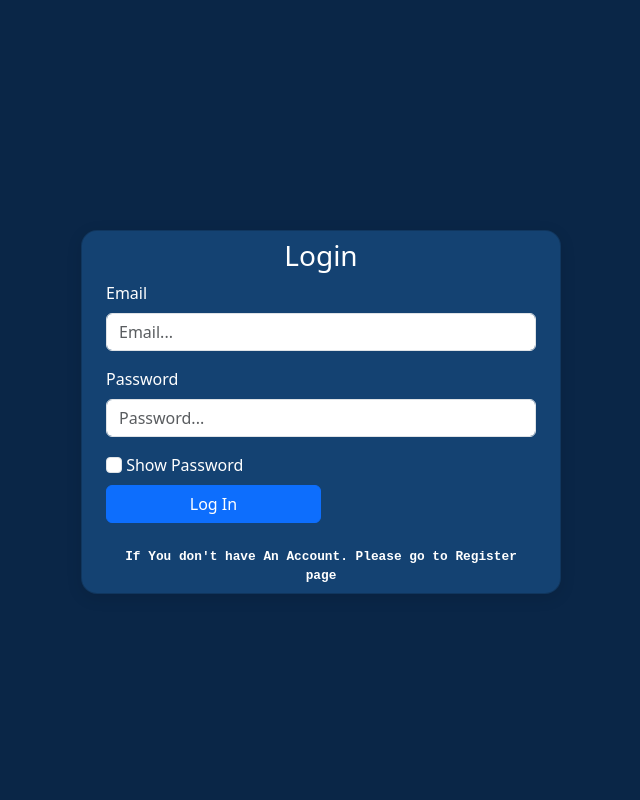
After one commit to K231-wq/School, a PHP site: page /view/Auth/login.php in a window 1280 px wide. The commit adds this page. Shown: the whole page, without its empty margins (319-959 px from the left). Run offline with PHP 8.4, Linux system fonts and the light colour scheme.

Commit message:
Login Form Added!!

```diff
--- /dev/null
+++ b/public/css/login.css
@@ -0,0 +1,63 @@
+body {
+    background-color: #0A2647;
+}
+
+.login-wrapper {
+    min-height: 100vh;
+}
+
+.card {
+    border-radius: 1rem;
+    background-color: #144272;
+    color: white;
+    box-shadow: 0 4px 16px rgba(0, 0, 0, 0.1);
+}
+
+.password-show p {
+    margin: 0;
+}
+
+.form-check-label {
+    cursor: pointer;
+}
+
+#passwordStrength {
+    font-size: 0.9rem;
+    margin-top: 5px;
+    font-weight: 900;
+    font-family: 'Courier New', Courier, monospace;
+}
+
+#registerLink {
+    color: white;
+    font-size: 0.8rem;
+    font-weight: bold;
+    font-family: 'Courier New', Courier, monospace;
+    text-decoration: none;
+    cursor: pointer;
+    transition: text-decoration 0.25s ease-in-out;
+}
+
+#registerLink:hover {
+    text-decoration: underline;
+}
+
+.text-light-success {
+    color: rgb(78, 255, 122);
+}
+
+.errorMessage {
+    color: red;
+    font-size: 1.1rem;
+    font-weight: 800;
+    font-family: 'Courier New', Courier, monospace;
+    font-style: italic;
+}
+
+.successMessage {
+    color: rgb(32, 236, 96);
+    font-size: 1.1rem;
+    font-weight: 800;
+    font-family: 'Courier New', Courier, monospace;
+    font-style: italic;
+}
--- a/public/index.php
+++ b/public/index.php
@@ -1,14 +1,19 @@
 <?php
 require_once "../vendor/autoload.php";
 
+use App\controllers\ProfileController;
 use App\Router;
 use App\controllers\RegisterController;
+use App\controllers\SessionController;
 
 $router = new Router();
 
 $router->get("/", [RegisterController::class, "create"]);
 $router->get("/register", [RegisterController::class, "create"]);
 $router->post("/register", [RegisterController::class, "store"]);
+$router->get('/login', [SessionController::class, 'create']);
+$router->post('/login', [SessionController::class, 'store']);
 
+$router->get('/profile/user', [ProfileController::class, 'create']);
 $router->resolve();
 ?>
--- /dev/null
+++ b/public/js/login.js
@@ -0,0 +1,99 @@
+document.addEventListener('DOMContentLoaded', () => {
+    const form = document.getElementById('loginForm');
+    const emailInput = document.getElementById('email');
+    const passswordInput = document.getElementById('password');
+    const checkInput = document.getElementById('checkbox');
+    const passwordStrength = document.getElementById('passwordStrength');
+    const togglePasswordText = document.getElementById('togglePasswordText');
+
+    checkInput.addEventListener('click', () => {
+        const type = passswordInput.type === 'password' ? 'text' : 'password';
+        passswordInput.type = type;
+        togglePasswordText.textContent = type === 'password' ? `Show Password` : `Hide Password`;
+    });
+
+    function liveValidate(input, validateFn) {
+        input.addEventListener('input', () => {
+            const isValid = validateFn(input.value);
+            input.classList.toggle('is-valid', isValid);
+            input.classList.toggle('is-invalid', !isValid);
+        })
+    }
+
+    liveValidate(emailInput, (val) => /^[^\s@]+@[^\s@]+\.[^\s@]+$/.test(val));
+    liveValidate(passswordInput, (val) =>
+        val.length >= 8 &&
+        /[A-Z]/.test(val) &&
+        /[a-z]/.test(val) &&
+        /[0-9]/.test(val) &&
+        /[!@#$%^&*(),."|{}<>]/.test(val)
+    );
+
+    function validateEmailInput(value) {
+        return /^[^\s@]+@[^\s@]+\.[^\s@]+$/.test(value.trim());
+    }
+
+
+    passswordInput.addEventListener('input', () => {
+        const val = passswordInput.value;
+        const hasUpper = /[A-Z]/.test(val);
+        const hasLower = /[a-z]/.test(val);
+        const hasNumber = /[0-9]/.test(val);
+        const hasSpecial = /[!@#$%^&*(),.":{}|<>]/.test(val);
+
+        let strengthText = '';
+        let colorClass = '';
+
+        if (!val) {
+            strengthText = '';
+            colorClass = '';
+        } else if (val.length >= 8 && hasUpper && hasLower && hasNumber && hasSpecial) {
+            strengthText = 'Strong';
+            colorClass = 'text-light-success';
+        } else if (val.length >= 6 && hasLower && hasNumber) {
+            strengthText = "Medium";
+            colorClass = "text-warning";
+        } else {
+            strengthText = "Weak";
+            colorClass = "text-danger";
+        }
+        passwordStrength.textContent = `Strength: ${strengthText}`;
+        passwordStrength.className = colorClass;
+
+    });
+
+    form.addEventListener('submit', (e) => {
+        e.preventDefault();
+
+        const emailVal = emailInput.value.trim();
+        const passwordVal = passswordInput.value;
+
+        const validations = {
+            email: emailVal !== '' && validateEmailInput(emailVal),
+            password: passwordVal.length >= 8 &&
+                /[A-Z]/.test(passwordVal) &&
+                /[a-z]/.test(passwordVal) &&
+                /[0-9]/.test(passwordVal) &&
+                /[!@#$%^&*(),.":{}|<>]/.test(passwordVal)
+        };
+
+        emailInput.classList.toggle('is-valid', validations.email);
+        emailInput.classList.toggle('is-invalid', !validations.email);
+
+        passswordInput.classList.toggle('is-valid', validations.password);
+        passswordInput.classList.toggle('is-invalid', !validations.password);
+
+        const allValid = Object.values(validations).every(v => v === true);
+
+        if (allValid) {
+            form.submit();
+        } else {
+            console.error("Error at all valid" + allValid);
+            if (!validations.email) {
+                emailInput.focus();
+            } else if (!validations.password) {
+                passswordInput.focus();
+            }
+        }
+    })
+})
--- /dev/null
+++ b/view/Auth/login.php
@@ -0,0 +1,68 @@
+<!DOCTYPE html>
+<html lang="en">
+<head>
+    <meta charset="UTF-8">
+    <meta name="viewport" content="width=device-width, initial-scale=1.0">
+    <title>Login</title>
+    <link href="https://cdn.jsdelivr.net/npm/bootstrap@5.3.7/dist/css/bootstrap.min.css" rel="stylesheet" integrity="sha384-LN+7fdVzj6u52u30Kp6M/trliBMCMKTyK833zpbD+pXdCLuTusPj697FH4R/5mcr" crossorigin="anonymous">
+    <link rel="stylesheet" href="/css/login.css">
+</head>
+<body>
+    <div class="container login-wrapper d-flex justify-content-center align-items-center" style="max-height: 100vh;">
+        <div class="card px-4 py-2 mt-4" id="loginCard" style="width: 100%; max-width: 480px;">
+            <h3 class="text-center mb-2 font-bold">Login</h3>
+            <form action="<?php htmlspecialchars($_SERVER['PHP_SELF']); ?>" method="post" id="loginForm" novalidate>
+                <div class="mb-3">
+                    <label for="email" class="form-label">Email</label>
+                    <input type="email" name="email" id="email" class="form-control" placeholder="Email..." required>
+                    <div class="invalid-feedback">Please enter valid email...</div>
+                </div>
+                <div class="mb-3">
+                    <label for="password" class="form-label">Password</label>
+                    <input type="password" name="password" id="password" class="form-control" placeholder="Password..." required>
+                    <div id="passwordStrength" class="mt-1"></div>
+                    <div class="invalid-feedback">Password must be at least 8 letters, Uppercase And Special char</div>
+                </div>
+                <div class="password-show mb-2">
+                    <input type="checkbox" name="checkbox" id="checkbox" class="form-check-input">
+                    <label for="checkbox" id="togglePasswordText" class="form-check-label">
+                        Show Password
+                    </label>
+                </div>
+                <?php if(!empty($errors)):?>
+                    <div class="errorBox">
+                        <?php foreach($errors as $error):?>
+                            <p class="errorMessage"><?php echo $error; ?></p>
+                        <?php endforeach; ?>
+                        <script>
+                            const errorBox = document.querySelector('.errorBox');
+                            setTimeout(() => {
+                                errorBox.style.display = "none";
+                            }, 3000);
+                        </script>
+                    </div>
+                <?php endif; ?>
+                <?php if(!empty($messages)):?>
+                    <div class="successBox">
+                        <?php foreach($messages as $message):?>
+                            <p class="successMessage"><?php echo $message; ?></p>
+                        <?php endforeach; ?>
+                        <script>
+                            const successBox = document.querySelector('.successBox');
+                            setTimeout(() => {
+                                successBox.style.display = "none";
+                                window.location.href = "/profile/user";
+                            }, 3000);
+                        </script>
+                    </div>
+                <?php endif; ?>
+                <div class="w-100">
+                    <button type="submit" class="w-50 btn btn-primary">Log In</button>
+                </div>
+            </form>
+            <a href="/register" class="text-center mt-4" id="registerLink">If You don't have An Account. Please go to Register page</a>
+        </div>
+    </div>
+    <script type="module" src="/js/login.js"></script>
+</body>
+</html>
--- a/view/Auth/register.php
+++ b/view/Auth/register.php
@@ -51,6 +51,7 @@
               const messageBox = document.querySelector('.messageBox');
               setTimeout(() => {
                 messageBox.style.display = "none";
+                window.location.href = "/login";
               }, 3000);
             </script>
           </div>
```
Also changed, not shown: Database.php (+12 -0 lines), controllers/ProfileController.php (added, +26 -0 lines), controllers/RegisterController.php (+8 -0 lines), controllers/SessionController.php (added, +40 -0 lines), public/js/register.js (+6 -3 lines), view/Profile/userProfile.php (added, +11 -0 lines).
